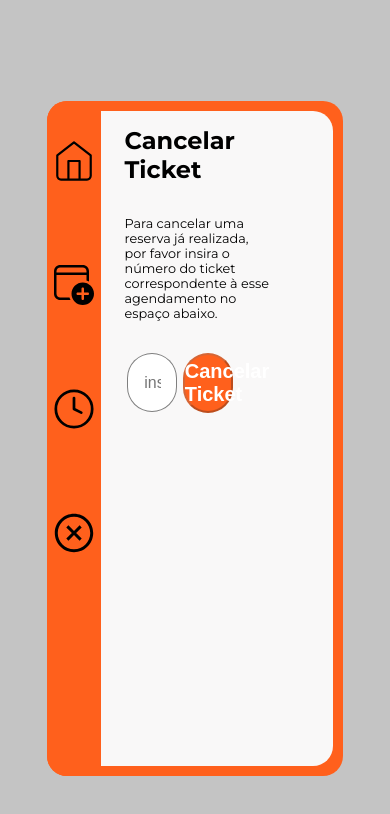
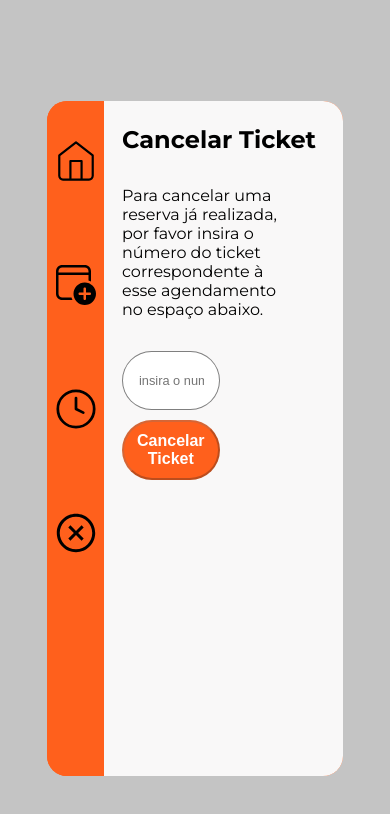
Before and after one commit to Kaue-G/Sistema-Agendamento, a React (Create React App) app in the folder react-frontend/: page /cancel in a window 390 px wide. Shown: the top 814 px of the page. Built offline with nearby package versions, Linux system fonts and the light colour scheme.

Commit message:
avanço na responsividade

```diff
--- a/react-frontend/src/pages/CancelPage/style.css
+++ b/react-frontend/src/pages/CancelPage/style.css
@@ -16,39 +16,38 @@
     display: flex;
     flex-direction: column;
 
-
     border-radius: 0 20px 20px 0;
-    margin: 10px 10px 10px 0;
-    padding: 5% 8%;
+    padding: 8% 6%;
 }
 
 .txt h1 {
-    font-size: 1.5rem;
+    font-size: 2.4rem;
     text-transform: capitalize;
     font-weight: bold;
 
 }
 
 .txt p {
-    font-size: .8rem;
+    font-size: 1.5rem;
 
     margin: 32px 0;
     width: 80%;
 }
 
 .form {
-    width: 60%;
+    width: 50%;
     display: flex;
-    justify-content: space-around;
+    justify-content: space-between;
 }
 
 .form input, button {
-    width: 45%;
+    width: 48%;
 }
 
 .form input {
     height: 59px;
     padding-left: 1rem;
+    font-size: 1rem;
     background: #FFFFFF;
     border: 1px solid rgba(0, 0, 0, 0.5);
     box-sizing: border-box;
@@ -58,7 +57,7 @@
 form button {
     height: 60px;
 
-    font-size: 20px;
+    font-size: 1.5rem;
     font-weight: bold;
     text-transform: capitalize;
     color: #FFFFFF;
@@ -66,3 +65,60 @@ form button {
     background: #FF601C;
     border-radius: 50px;
 }
+/* celular :a baixo de 768
+tela pequena : entre 768 - 1024
+tela media : entre 1366 - 768
+tela grande : entre 1366 - 1920 */
+
+@media (max-width: 1600px) {
+    .txt h1 {
+        font-size: 2rem;
+    }
+
+    .txt p {
+        font-size: 1.2rem;
+    }
+
+    .form input {
+        font-size: .9rem;
+    }
+
+    form button {
+        font-size: 1.2rem;
+    }
+}
+@media (max-width: 1366px) {
+    .txt h1 {
+        font-size: 1.8rem;
+    }
+    .form input {
+        font-size: .8rem;
+    }
+}
+@media (max-width: 1024px) {
+    .txt h1 {
+        font-size: 1.5rem;
+    }
+
+    .txt p {
+        font-size: 1rem;
+    }
+
+    .form input {
+        font-size: .6rem;
+    }
+
+    form button {
+        font-size: 1rem;
+    }
+}
+@media (max-width: 768px) {
+    .form {
+        width: 100%;
+        flex-direction: column;
+    }
+    .form input {
+        font-size: .8rem;
+        margin-bottom: 10px;
+    }
+}
```
